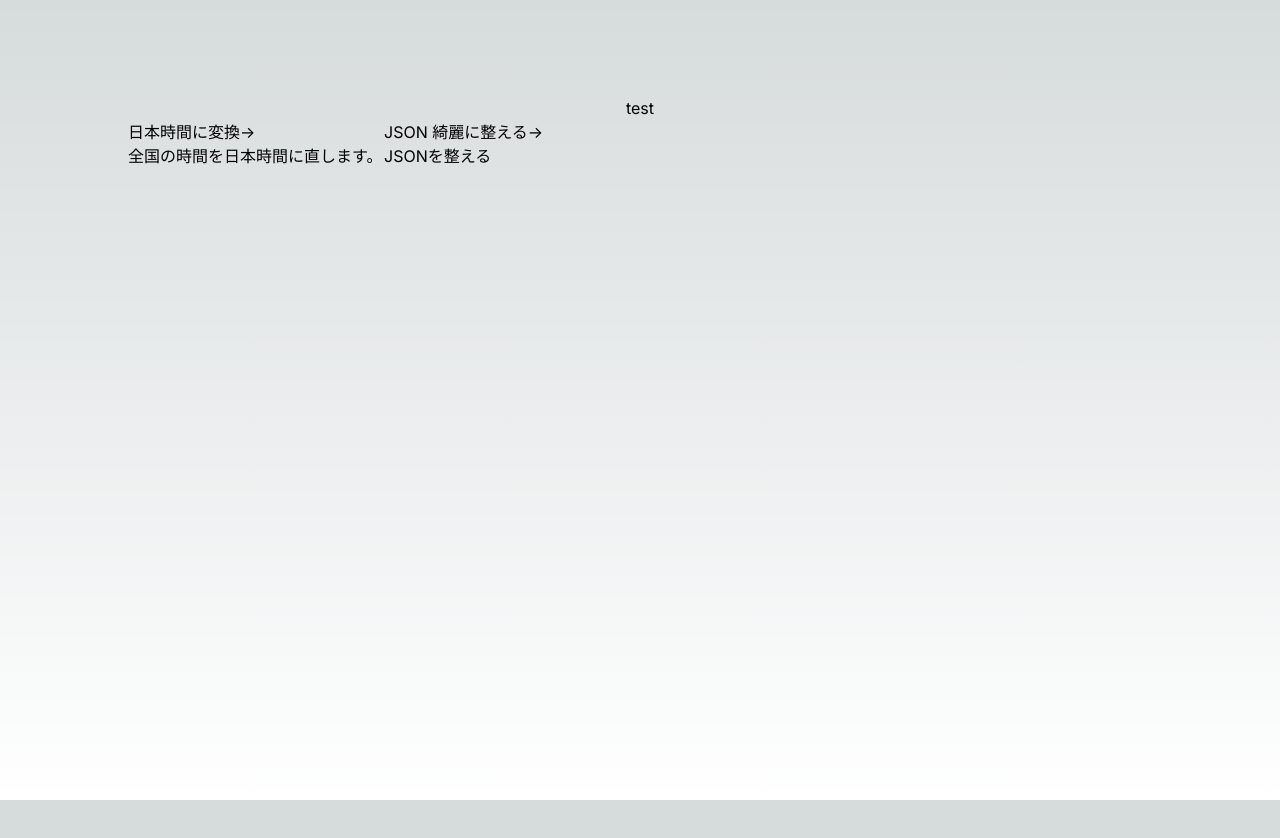
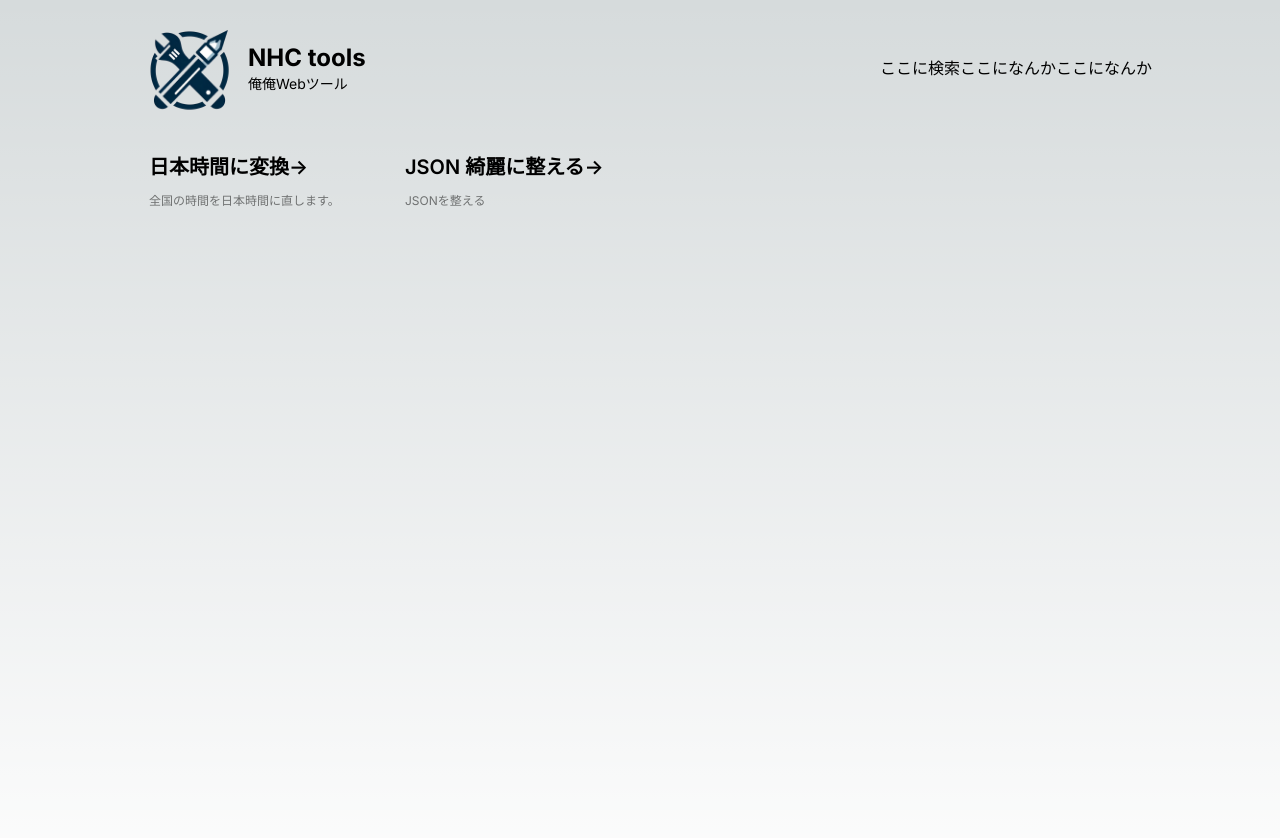
Before and after one commit to HayatoNabetani/nhc-tools, a Next.js app: page / in a window 1280 px wide. Shown: the top 838 px of the page. Before the commit the page ends 800 px from the top, so only its background shows below. Built offline with nearby package versions, Linux system fonts and the light colour scheme.

Commit message:
header部分

```diff
--- a/app/layout.tsx
+++ b/app/layout.tsx
@@ -1,6 +1,7 @@
 import type { Metadata } from "next";
 import { Inter } from "next/font/google";
 import "./globals.css";
+import Header from "@/features/Header/Header";
 
 const inter = Inter({ subsets: ["latin"] });
 
@@ -16,7 +17,10 @@ export default function RootLayout({
 }>) {
   return (
     <html lang="ja">
-      <body className={inter.className}>{children}</body>
+      <body className={inter.className}>
+        <Header />
+        {children}
+      </body>
     </html>
   );
 }
--- a/app/page.tsx
+++ b/app/page.tsx
@@ -1,10 +1,9 @@
 import ToolCard from "@/features/Tool/ToolCard/ToolCard";
-import { ToolList } from "./constants/Tool";
+import { ToolList } from "./constants/Tools";
 
 export default function Home() {
   return (
-    <main className="flex min-h-screen flex-col items-center p-24">
-      <div>test</div>
+    <main className="flex min-h-screen flex-col items-center px-24">
       <div className="mb-32 grid text-center lg:max-w-5xl lg:w-full lg:mb-0 lg:grid-cols-4 lg:text-left">
         {ToolList.map((t) => (
           <ToolCard key={t.id} {...t} />
--- a/app/tool/[toolId]/page.tsx
+++ b/app/tool/[toolId]/page.tsx
@@ -5,7 +5,11 @@ import { useParams } from "next/navigation";
 const ToolPage = () => {
   const params = useParams();
   const { toolId } = params;
-  return <div>Enter {toolId}</div>;
+  return (
+    <main className="flex min-h-screen flex-col items-center p-24">
+      Enter {toolId}
+    </main>
+  );
 };
 
 export default ToolPage;
--- /dev/null
+++ b/features/Header/Header.tsx
@@ -0,0 +1,29 @@
+import Image from "next/image";
+import Link from "next/link";
+
+const Header = () => {
+  return (
+    <header>
+      <div className="py-2 lg:max-w-5xl lg:w-full mx-auto flex items-center justify-between">
+        <div className="flex items-center">
+          <div>
+            <Link href="/">
+              <Image src="/logo/tool.png" alt="logo" width={120} height={120} />
+            </Link>
+          </div>
+          <div className="">
+            <h1 className="font-bold text-2xl">NHC tools</h1>
+            <p className="text-sm">俺俺Webツール</p>
+          </div>
+        </div>
+        <div className="flex">
+          <div>ここに検索</div>
+          <div>ここになんか</div>
+          <div>ここになんか</div>
+        </div>
+      </div>
+    </header>
+  );
+};
+
+export default Header;
--- a/features/Tool/ToolCard/ToolCard.tsx
+++ b/features/Tool/ToolCard/ToolCard.tsx
@@ -17,7 +17,7 @@ const ToolCard = ({ id, title, content }: Props) => {
         {title}
         <RightArrow />
       </h2>
-      <p className={`m-0 max-w-[30ch] text-sm opacity-50`}>{content}</p>
+      <p className={`m-0 max-w-[30ch] text-xs opacity-50`}>{content}</p>
     </Link>
   );
 };
--- a/tailwind.config.ts
+++ b/tailwind.config.ts
@@ -2,6 +2,7 @@ import type { Config } from "tailwindcss";
 
 const config: Config = {
   content: [
+    "./features/**/*.{js,ts,jsx,tsx,mdx}",
     "./pages/**/*.{js,ts,jsx,tsx,mdx}",
     "./components/**/*.{js,ts,jsx,tsx,mdx}",
     "./app/**/*.{js,ts,jsx,tsx,mdx}",
```
Also changed, not shown: app/constants/Tools.ts (renamed from app/constants/Tool.ts), public/logo/tool.png (added).
